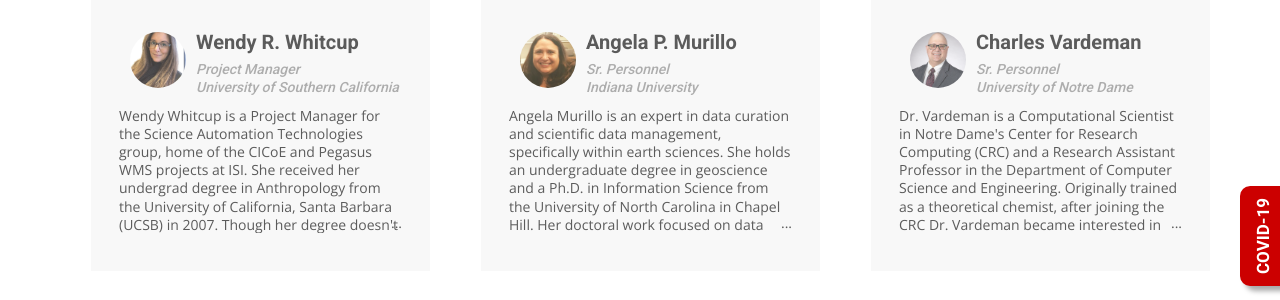
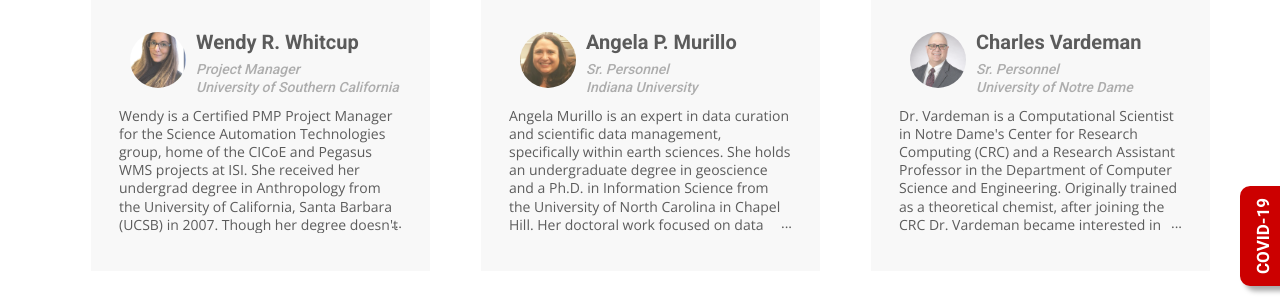
Before and after one commit to cicoe/cicoe.github.io, a Jekyll site: the page built from people.html, in a window 1280 px wide and 900 px high, scrolled down 2228 px. Shown: the part 154-454 px from the top of the window. Built offline with Jekyll 4.4.1, drawn with Linux system fonts in a browser that asks for light colours; nearby versions of some CDN libraries; some web fonts are replaced; some of the changed text lies outside the part shown.

Commit message:
Updated Wendy

```diff
--- a/_data/participants.yml
+++ b/_data/participants.yml
@@ -87,7 +87,7 @@
   website: "https://scitech.isi.edu/people"
   role: "Project Manager"
   institution: "University of Southern California"
-  description: "Wendy Whitcup is a Project Manager for the Science Automation Technologies group, home of the CICoE and Pegasus WMS projects at ISI. She received her undergrad degree in Anthropology from the University of California, Santa Barbara (UCSB) in 2007. Though her degree doesn't speak to her love of computer science, Wendy has pursued a career in technology and previously worked with USC's Institute for Creative Technologies as part of the Integrated Virtual Humans group."
+  description: "Wendy is a Certified PMP Project Manager for the Science Automation Technologies group, home of the CICoE and Pegasus WMS projects at ISI. She received her undergrad degree in Anthropology from the University of California, Santa Barbara (UCSB) in 2007. Though her degree doesn't speak to her love of computer science, Wendy has pursued a career in technology and previously worked with USC's Institute for Creative Technologies as part of the Integrated Virtual Humans group."
 
 - name: "Angela P. Murillo"
   photo: "Angelaheadshot_1.jpg"
```
